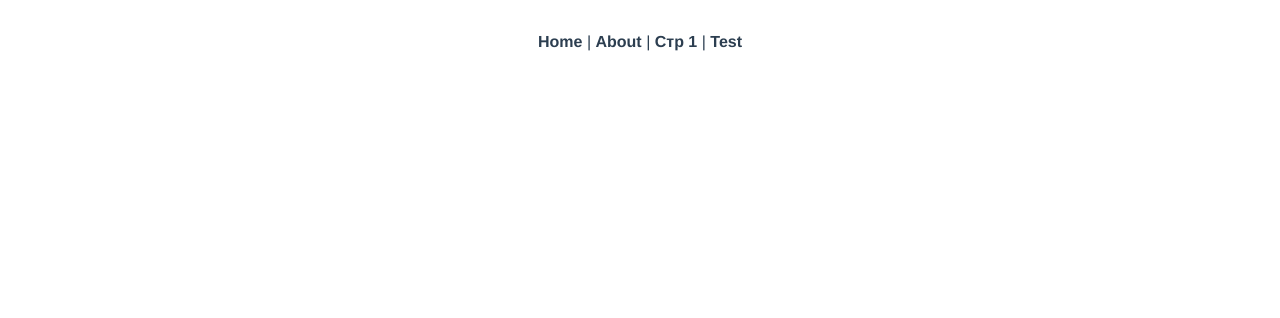
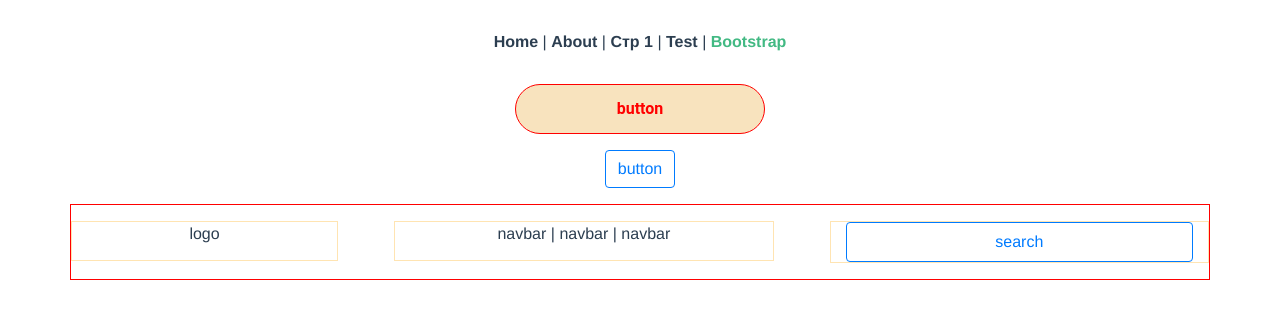
Before and after one commit to DemEvo/Learn, a Vue app: page /#/bootstrap in a window 1280 px wide. Shown: the top 318 px of the page. Built offline with nearby package versions, Linux system fonts and the light colour scheme.

Commit message:
tmp1. learn

```diff
--- a/src/App.vue
+++ b/src/App.vue
@@ -5,7 +5,9 @@
       <router-link to="/">Home</router-link> |
       <router-link to="/about">About</router-link> |
       <router-link to="/page1">Стр 1</router-link> |
-      <router-link to="/test">Test</router-link>
+      <router-link to="/test">Test</router-link> |
+      <router-link to="/bootstrap">Bootstrap</router-link>
+
     </div>
     <router-view/>
   </div>
--- a/src/router.js
+++ b/src/router.js
@@ -3,6 +3,8 @@ import Router from 'vue-router'
 import Home from './views/Home.vue'
 import Page1 from './views/Page1.vue'
 import Test from './views/Test.vue';
+import Bootstrap from './views/Bootstrap.vue';
+
 
 Vue.use(Router)
 
@@ -31,5 +33,11 @@ export default new Router({
             name: 'Test',
             component: Test,
         },
+        {
+            path: '/bootstrap',
+            name: 'Bootstrap',
+            component: Bootstrap,
+        },
+
     ]
 })
--- /dev/null
+++ b/src/views/Bootstrap.vue
@@ -0,0 +1,124 @@
+<template>
+    <div class="Bootstrap">
+        <div>
+            <b-button variant="outline-primary" class="auth">
+                button
+            </b-button>
+        </div>
+        <div>
+            <b-button variant="outline-primary mb-3">
+                button
+            </b-button>
+        </div>
+
+        <div class="container">
+            <div class="row d-flex row-class">
+                <div class="col-4 logo my-3">
+                    <div id="logo">logo</div>
+                </div>
+                <div class="col-4 nav-bar my-3">
+                    <div id="nav-id">navbar | navbar | navbar</div>
+                </div>
+                <div class="col-4 search my-3">
+                    <b-button variant="outline-primary btn-class">search</b-button>
+                </div>
+            </div>
+        </div>
+    </div>
+</template>
+
+<script>
+    // import name from "@/components/name"
+    export default {
+        name: "Bootstrap",
+        props: [],
+        components: {},
+        data() {
+            return {
+                // auth: 'auth',
+            }
+        },
+        computed: {},
+        methods: {},
+        mounted() {
+        },
+    }
+</script>
+
+<style lang="scss">
+    .Bootstrap {
+
+        .auth {
+            width: 250px;
+            height: 50px;
+
+            font-family: Roboto;
+            font-size: 16px;
+            font-weight: 600;
+
+            border-radius: 25px;
+            border: 1px solid red;
+            color: red;
+            background-color: hsla(39, 80%, 80%, .7);
+            margin-bottom: 1rem;
+
+            &.btn-outline-primary {
+                &:focus, &:focus:active {
+                    box-shadow: 0 0 0 0.2rem hsla(120, 100%, 50%, 0.5);
+                }
+
+                &:active {
+                    color: hsl(0, 0%, 40%);
+                    background-color: hsla(120, 100%, 50%, .7);
+                    border-color: hsl(120, 100%, 50%);
+                }
+            }
+        }
+
+        .row-class {
+            border: 1px solid red;
+            flex-flow: row wrap;
+            justify-content: space-between;
+            align-content: center;
+
+            & > * {
+                box-sizing: border-box;
+            }
+
+            .logo {
+                flex: 0 0 auto;
+                width: 267px;
+                height: 40px;
+                /*text-align: center;*/
+                border: 1px solid hsla(39, 100%, 50%, .3);
+                #logo {
+                    margin: auto;
+                }
+            }
+
+            .nav-bar {
+                flex: 1 0 auto;
+                min-width: 267px;
+                height: 40px;
+
+                border: 1px solid hsla(39, 100%, 50%, .3);
+                #nav-id {
+                    margin: auto;
+                }
+            }
+
+            .search {
+                flex: 10 1 auto;
+                width: auto;
+                height: auto;
+                border: 1px solid hsla(39, 100%, 50%, .3);
+
+                .btn-class {
+                    width: 100%;
+                    height: 40px;
+                }
+            }
+        }
+
+    }
+</style>
```
